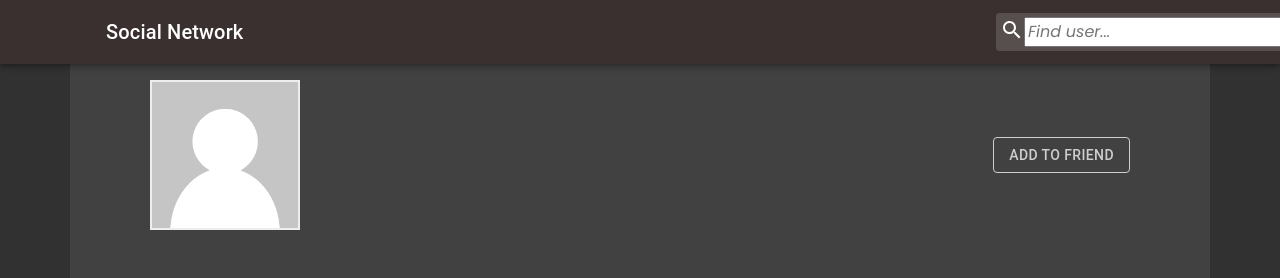
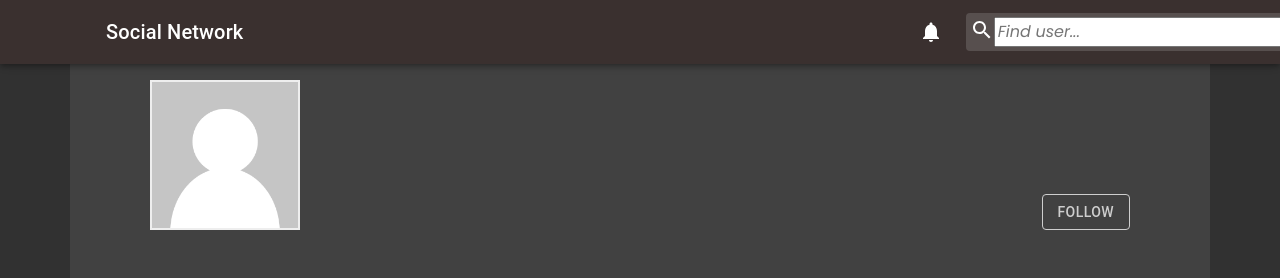
Before and after one commit to meinu-chan/frontSocialNetwork, a React (Create React App) app: page /user/1 in a window 1280 px wide. Shown: the top 278 px of the page. Built offline with nearby package versions, Linux system fonts and the light colour scheme; no server answers.

Commit message:
friend req\bug fix

```diff
--- a/src/components/homePage/Home.tsx
+++ b/src/components/homePage/Home.tsx
@@ -1,5 +1,6 @@
 import React from "react";
 import axios from "axios";
+import { useDispatch, useSelector } from "react-redux";
 
 import "./Home.scss";
 
@@ -8,28 +9,58 @@ import CreatePublication from "./components/createPublication/createPublication"
 import Publication from "./components/publication/publication";
 import Header from "./components/header/header";
 
+import { setUser } from "../../redux/actions/user";
+
+interface RootState {
+  user: User;
+}
+
+interface User {
+  nickname: string;
+  publications: [];
+  _id: string;
+}
+
+interface DefaultRootState {
+  nickname: string;
+  publications: any[];
+  userId: string;
+}
+
 export const Home: React.FC = () => {
-  const [nickname, setNickname] = React.useState<string>("");
-  const [publications, setPublications] = React.useState<Array<any>>([]);
-  const [userId, setUserId] = React.useState<string>();
+  const [publics, setPublics] = React.useState<Array<any>>([]);
+
+  const userState: DefaultRootState = useSelector(({ user }: RootState) => {
+    const { nickname, _id: userId } = user;
+
+    return {
+      nickname,
+      publications: publics,
+      userId,
+    };
+  });
 
   const getAllPublications = React.useCallback(() => {
-    userId &&
+    userState.userId &&
       axios
         .get(
-          `http://localhost:5000/api/`.concat(`publication/getAll/${userId}`)
+          `http://localhost:5000/api/`.concat(
+            `publication/getAll/${userState.userId}`
+          )
         )
         .then((res) => {
-          setPublications(res.data.publications);
+          setPublics(res.data.publications);
         })
         .catch((err) => {
           if (err.response) {
-            err.response.status === 401
+            err.response.status >= 400
               ? (document.location.href = "/")
               : console.log(err.response);
           }
         });
-  }, [userId]);
+  }, [userState.userId]);
+
+  const dispatch = useDispatch();
 
   React.useEffect(() => {
     axios
@@ -39,19 +70,17 @@ export const Home: React.FC = () => {
         },
       })
       .then((res) => {
-        setNickname(res.data.nickname);
-        setUserId(res.data._id);
-        console.log(">>>>", userId);
+        dispatch(setUser(res.data.user));
         getAllPublications();
       });
-  }, [getAllPublications, userId]);
+  }, [dispatch, getAllPublications]);
 
   return (
     <div className="container home-main d-flex">
       <Header />
       <div className="user-about d-flex">
         <div className="user-image"></div>
-        <div className="user-nickname">{nickname}</div>
+        <div className="user-nickname">{userState.nickname}</div>
       </div>
       <div className="d-flex">
         <div className="user-body d-flex col-8">
@@ -59,9 +88,9 @@ export const Home: React.FC = () => {
             <CreatePublication getPublications={getAllPublications} />
           </div>
           <div className="user-data d-flex flex-column-reverse">
-            {(publications &&
-              publications.length > 0 &&
-              publications.map((publication, index) => {
+            {(publics &&
+              publics.length > 0 &&
+              publics.map((publication, index) => {
                 return (
                   <div
                     key={`${index}_${Date.now()}`}
@@ -70,7 +99,10 @@ export const Home: React.FC = () => {
                     }`}
                   >
                     {publication && (
-                      <Publication {...publication} nickname={nickname} />
+                      <Publication
+                        {...publication}
+                        nickname={userState.nickname}
+                      />
                     )}
                   </div>
                 );
--- a/src/components/homePage/components/header/header.scss
+++ b/src/components/homePage/components/header/header.scss
@@ -28,3 +28,7 @@
 .header-searchIcon {
   cursor: pointer;
 }
+
+.badge-icon-header {
+  margin-right: 1%;
+}
--- a/src/components/homePage/components/header/header.tsx
+++ b/src/components/homePage/components/header/header.tsx
@@ -1,12 +1,49 @@
 import React from "react";
-import { AppBar, Toolbar, Typography } from "@material-ui/core";
+import {
+  AppBar,
+  Toolbar,
+  Typography,
+  IconButton,
+  Badge,
+} from "@material-ui/core";
 import SearchIcon from "@material-ui/icons/Search";
+import NotificationsIcon from "@material-ui/icons/Notifications";
+import { useSelector } from "react-redux";
 import axios from "axios";
 
 import "./header.scss";
 
+interface RootState {
+  user: User;
+}
+
+interface User {
+  nickname: string;
+  publications: [];
+  _id: string;
+  requests: [string];
+  waitingForResponse: [string];
+}
+
+interface DefaultRootState {
+  // nickname: string;
+  // publications: any[];
+  userId: string;
+  waitingForResponse: [string];
+  // status: boolean;
+}
+
 const Header: React.FC = () => {
   const nicknameRef = React.useRef<any>();
+
+  const headerState: DefaultRootState = useSelector(({ user }: RootState) => {
+    const { waitingForResponse, _id: userId } = user;
+
+    return { waitingForResponse, userId };
+  });
+
+  const { waitingForResponse, userId } = headerState;
+
   const findByNickname = () => {
     nicknameRef.current &&
       axios
@@ -33,9 +70,33 @@ const Header: React.FC = () => {
       <AppBar position="static" className="m-header">
         <div className="container">
           <Toolbar className="d-flex justify-content-between">
-            <Typography className="col-10" variant="h6" noWrap>
+            <Typography className="col-9" variant="h6" noWrap>
               Social Network
             </Typography>
+            <div className="badge-icon-header">
+              <IconButton
+                aria-label="show 17 new notifications"
+                color="inherit"
+              >
+                <Badge
+                  badgeContent={
+                    waitingForResponse.length > 0
+                      ? waitingForResponse.length
+                      : 0
+                  }
+                  style={{
+                    display:
+                      userId === sessionStorage.getItem("userId")
+                        ? "inline-flex"
+                        : "none",
+                  }}
+                  color="secondary"
+                >
+                  <NotificationsIcon />
+                </Badge>
+              </IconButton>
+            </div>
+
             <div className="main-header-search d-flex">
               <div className="header-searchIcon">
                 <SearchIcon onClick={findByNickname} />
@@ -53,3 +114,134 @@ const Header: React.FC = () => {
   );
 };
 export default Header;
+// import React from "react";
+// import {
+//   fade,
+//   makeStyles,
+//   Theme,
+//   createStyles,
+// } from "@material-ui/core/styles";
+// import AppBar from "@material-ui/core/AppBar";
+// import Toolbar from "@material-ui/core/Toolbar";
+// import IconButton from "@material-ui/core/IconButton";
+// import Typography from "@material-ui/core/Typography";
+// import InputBase from "@material-ui/core/InputBase";
+// import Badge from "@material-ui/core/Badge";
+// import MenuItem from "@material-ui/core/MenuItem";
+// import Menu from "@material-ui/core/Menu";
+// import MenuIcon from "@material-ui/icons/Menu";
+// import SearchIcon from "@material-ui/icons/Search";
+// import AccountCircle from "@material-ui/icons/AccountCircle";
+// import MailIcon from "@material-ui/icons/Mail";
+// import NotificationsIcon from "@material-ui/icons/Notifications";
+// import MoreIcon from "@material-ui/icons/MoreVert";
+
+// const useStyles = makeStyles((theme: Theme) =>
+//   createStyles({
+//     grow: {
+//       flexGrow: 1,
+//     },
+//     menuButton: {
+//       marginRight: theme.spacing(2),
+//     },
+//     title: {
+//       display: "none",
+//       [theme.breakpoints.up("sm")]: {
+//         display: "block",
+//       },
+//     },
+//     search: {
+//       position: "relative",
+//       borderRadius: theme.shape.borderRadius,
+//       backgroundColor: fade(theme.palette.common.white, 0.15),
+//       "&:hover": {
+//         backgroundColor: fade(theme.palette.common.white, 0.25),
+//       },
+//       marginRight: theme.spacing(2),
+//       marginLeft: 0,
+//       width: "100%",
+//       [theme.breakpoints.up("sm")]: {
+//         marginLeft: theme.spacing(3),
+//         width: "auto",
+//       },
+//     },
+//     searchIcon: {
+//       padding: theme.spacing(0, 2),
+//       height: "100%",
+//       position: "absolute",
+//       pointerEvents: "none",
+//       display: "flex",
+//       alignItems: "center",
+//       justifyContent: "center",
+//     },
+//     inputRoot: {
+//       color: "inherit",
+//     },
+//     inputInput: {
+//       padding: theme.spacing(1, 1, 1, 0),
+//       // vertical padding + font size from searchIcon
+//       paddingLeft: `calc(1em + ${theme.spacing(4)}px)`,
+//       transition: theme.transitions.create("width"),
+//       width: "100%",
+//       [theme.breakpoints.up("md")]: {
+//         width: "20ch",
+//       },
+//     },
+//     sectionDesktop: {
+//       display: "none",
+//       [theme.breakpoints.up("md")]: {
+//         display: "flex",
+//       },
+//     },
+//     sectionMobile: {
+//       display: "flex",
+//       [theme.breakpoints.up("md")]: {
+//         display: "none",
+//       },
+//     },
+//   })
+// );
+
+// export default function PrimarySearchAppBar() {
+//   const classes = useStyles();
+//   return (
+//     <div className={classes.grow}>
+//       <AppBar position="static">
+//         <Toolbar>
+//           <IconButton
+//             edge="start"
+//             className={classes.menuButton}
+//             color="inherit"
+//             aria-label="open drawer"
+//           >
+//             <MenuIcon />
+//           </IconButton>
+//           <Typography className={classes.title} variant="h6" noWrap>
+//             Material-UI
+//           </Typography>
+//           <div className={classes.search}>
+//             <div className={classes.searchIcon}>
+//               <SearchIcon />
+//             </div>
+//             <InputBase
+//               placeholder="Search…"
+//               classes={{
+//                 root: classes.inputRoot,
+//                 input: classes.inputInput,
+//               }}
+//               inputProps={{ "aria-label": "search" }}
+//             />
+//           </div>
+//           <div className={classes.grow} />
+//           <div className={classes.sectionDesktop}>
+//             <IconButton aria-label="show 17 new notifications" color="inherit">
+//               <Badge badgeContent={17} color="secondary">
+//                 <NotificationsIcon />
+//               </Badge>
+//             </IconButton>
+//           </div>
+//         </Toolbar>
+//       </AppBar>
+//     </div>
+//   );
+// }
--- a/src/components/homePage/components/publication/publication.tsx
+++ b/src/components/homePage/components/publication/publication.tsx
@@ -65,10 +65,8 @@ const Publication: React.FC<IPublication> = ({
   React.useEffect(() => {
     const likeDiv = document.getElementById(`${_id}`)!;
     if (likedUsers.includes(sessionStorage.getItem("userId")!)) {
-      console.log(true);
       likeDiv.style.color = "#ff1919 ";
     } else {
-      console.log(false);
       likeDiv.style.color = "#525252 ";
     }
     // eslint-disable-next-line react-hooks/exhaustive-deps
--- a/src/components/userPage/userPage.scss
+++ b/src/components/userPage/userPage.scss
@@ -1,7 +1,7 @@
 .user-page-about {
   margin: 50px;
   justify-content: space-between;
-  align-items: center;
+  align-items: flex-end;
   .MuiButton-outlined {
     border: 1px solid rgb(206, 206, 206);
   }
--- a/src/components/userPage/userPage.tsx
+++ b/src/components/userPage/userPage.tsx
@@ -18,25 +18,38 @@ interface User {
   nickname: string;
   publications: [];
   _id: string;
+  requests: [string];
+  waitingForResponse: [string];
 }
 
 interface DefaultRootState {
   nickname: string;
   publications: [any];
   userId: string;
+  requests: [string];
+  follow: boolean;
 }
 
 const UserPage: React.FC = () => {
   const [publics, setPublics] = React.useState<any>();
+
   const dispatch = useDispatch();
 
   const userState: DefaultRootState = useSelector(({ user }: RootState) => {
-    const { nickname, _id } = user;
-
-    return { nickname, publications: publics, userId: _id };
+    const { nickname, _id, requests: _req, waitingForResponse } = user;
+    const follow = waitingForResponse.includes(
+      sessionStorage.getItem("userId")!
+    );
+    return {
+      nickname,
+      publications: publics,
+      userId: _id,
+      requests: _req,
+      follow,
+    };
   });
 
-  const { nickname, publications, userId } = userState;
+  const { nickname, publications, userId, follow } = userState;
 
   React.useMemo(() => {
     userId &&
@@ -70,9 +83,25 @@ const UserPage: React.FC = () => {
       )
       .then((res) => {
         dispatch(setUser(res.data.user));
-      })
-      .then(() => {});
+      });
   }, [dispatch]);
+  const sendFriendRequest = () => {
+    axios
+      .put(
+        "http://localhost:5000/api/".concat("page/friends/send"),
+        {
+          userId,
+        },
+        {
+          headers: {
+            Authorization: sessionStorage.getItem("token"),
+          },
+        }
+      )
+      .then((res) => {
+        dispatch(setUser(res.data.potentialFriend));
+      });
+  };
   return (
     <div className="container home-main d-flex">
       <Header />
@@ -82,7 +111,9 @@ const UserPage: React.FC = () => {
           <div className="user-nickname">{nickname}</div>
         </div>
         <div className="user-add-friend-button">
-          <Button variant="outlined">Add to friend</Button>
+          <Button variant="outlined" onClick={sendFriendRequest}>
+            {follow ? "Following" : "Follow"}
+          </Button>
         </div>
       </div>
       <div className="d-flex">
--- a/src/redux/reducers/user.js
+++ b/src/redux/reducers/user.js
@@ -1,7 +1,9 @@
 const initialState = {
     nickname: null,
     publications: [],
-    _id: null
+    _id: null,
+    requests: [],
+    waitingForResponse: []
 };
 
 const userReducer = (state = initialState, action) => {
```
